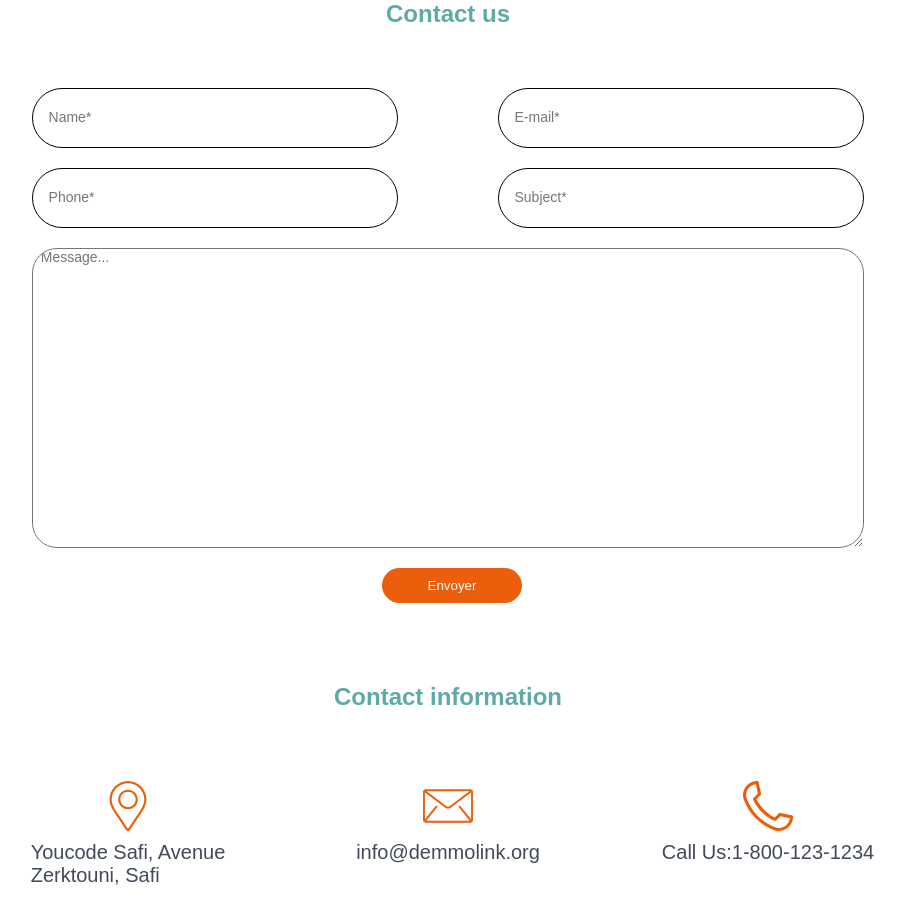
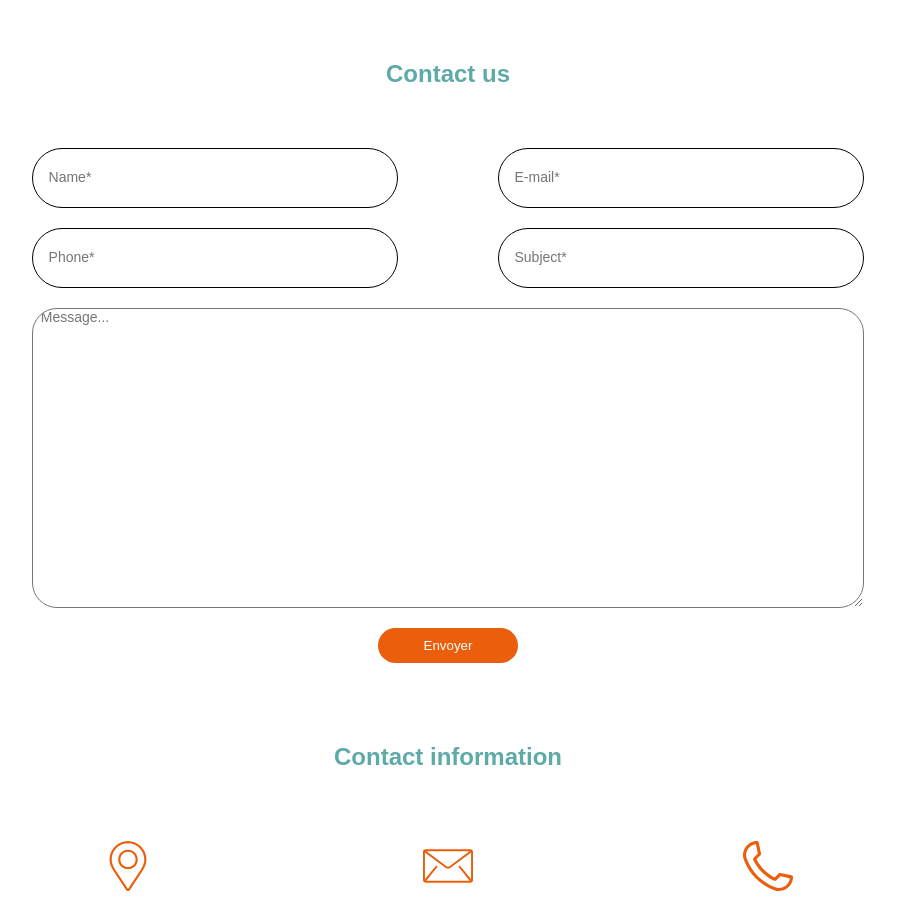
Before and after one commit to imane-0208/brief-4, a PHP site: page /contact_us.php in a window 1280 px wide. Shown: the part 107-1007 px from the top of the page, without its empty margins (192-1097 px from the left). Run offline with PHP 8.4, Linux system fonts and the light colour scheme; style sheets or scripts are compiled from the project's sources; some libraries are stand-ins or nearby versions.

Commit message:
odification

```diff
--- a/partie_front_end/add-apprenant.php
+++ b/partie_front_end/add-apprenant.php
@@ -14,12 +14,7 @@ if(isset($_POST['submit'])){
 
     mysqli_query($con,$insert);
 
-
-
     header('location:dashboard.php');
-
-
-
 
 }
 
--- a/partie_front_end/contact_us.php
+++ b/partie_front_end/contact_us.php
@@ -24,7 +24,7 @@
         <input  type="tel" placeholder="    Phone*" required >
         <input  type="text" placeholder="    Subject*" required >
         <textarea id="contact-message" placeholder="  Message..." rows="10" cols="84" required ></textarea>
-        <input type="submit" id="button-contact" value="Envoyer">
+        <div class="div-botton"><input type="submit" id="button-contact" value="Envoyer"></div>
 
        </form>
     </center>
@@ -35,7 +35,7 @@
 
       <div class="blok1">
           <img src="images/pin (1).svg" alt="icone localisation">
-          <p>Youcode Safi, Avenue <br>Zerktouni, Safi</p>
+          <p>Youcode Safi, Avenue Zerktouni, Safi</p>
       </div>
 
       <div class="blok2">
--- a/partie_front_end/styles/_contact.scss
+++ b/partie_front_end/styles/_contact.scss
@@ -1,6 +1,7 @@
 // formulaire
 
 .title-contact {
+    margin-top: $margin-bottom;
     @include text-contact()
 }
 
@@ -11,6 +12,7 @@
     font-size: 15px;
     color: $text-color;
     justify-content: center;
+    align-items: center;
     justify-content: space-between;
     margin-bottom: $margin-bottom;
 
@@ -29,10 +31,20 @@
 
     }
 
-    #button-contact {
-        @include botton(140px);
-        transform: translateX(350px);
+    .div-botton {
+        width: 100%;
+        display: flex;
+        justify-content: center;
+        align-items: center;
+
+        #button-contact {
+            @include botton(140px);
+
+        }
+
+
     }
+
 
     ::placeholder {
         font-size: 14px;
@@ -82,6 +94,7 @@
         P {
             font-size: 20px;
             color: $text-color;
+            text-align: center;
 
             &:hover {
                 color: $hover-color;
--- a/partie_front_end/styles/_footer.scss
+++ b/partie_front_end/styles/_footer.scss
@@ -71,9 +71,7 @@ footer {
         }
     }
 
-    .phone {
-        transform: translateY(20px);
-    }
+
 
 
 }
--- a/partie_front_end/styles/_modal.scss
+++ b/partie_front_end/styles/_modal.scss
@@ -9,8 +9,8 @@
 .popup-add {
     position: absolute;
     background-color: rgba(0, 0, 0, 0.6);
-    width: 100%;
-    height: 100%;
+    width: 100vw;
+    height: 100vh;
     display: none;
     justify-content: center;
     align-items: center;
--- a/partie_front_end/styles/style.css
+++ b/partie_front_end/styles/style.css
@@ -220,11 +220,6 @@ footer .footer-media i:hover {
   -webkit-transition: 500ms;
   transition: 500ms;
   color: #EB5E0B;
-}
-
-footer .phone {
-  -webkit-transform: translateY(20px);
-          transform: translateY(20px);
 }
 
 @media only screen and (max-width: 600px) {
@@ -1404,6 +1399,7 @@ h4 {
     }
 } */
 .title-contact {
+  margin-top: 60px;
   text-align: center;
   color: #5EAAA8;
   margin-bottom: 60px;
@@ -1421,6 +1417,9 @@ h4 {
   -webkit-box-pack: center;
       -ms-flex-pack: center;
           justify-content: center;
+  -webkit-box-align: center;
+      -ms-flex-align: center;
+          align-items: center;
   -webkit-box-pack: justify;
       -ms-flex-pack: justify;
           justify-content: space-between;
@@ -1436,15 +1435,26 @@ h4 {
   outline: none;
 }
 
-.formualire-contact #button-contact {
+.formualire-contact .div-botton {
+  width: 100%;
+  display: -webkit-box;
+  display: -ms-flexbox;
+  display: flex;
+  -webkit-box-pack: center;
+      -ms-flex-pack: center;
+          justify-content: center;
+  -webkit-box-align: center;
+      -ms-flex-align: center;
+          align-items: center;
+}
+
+.formualire-contact .div-botton #button-contact {
   height: 35px;
   width: 140px;
   background-color: #EB5E0B;
   color: white;
   border: none;
   outline: none;
-  -webkit-transform: translateX(350px);
-          transform: translateX(350px);
 }
 
 .formualire-contact ::-webkit-input-placeholder {
@@ -1512,6 +1522,7 @@ h4 {
 .contact-information div P {
   font-size: 20px;
   color: #42495B;
+  text-align: center;
 }
 
 .contact-information div P:hover {
@@ -1571,8 +1582,8 @@ iframe {
 .popup-add {
   position: absolute;
   background-color: rgba(0, 0, 0, 0.6);
-  width: 100%;
-  height: 100%;
+  width: 100vw;
+  height: 100vh;
   display: none;
   -webkit-box-pack: center;
       -ms-flex-pack: center;
```
Also changed, not shown: partie_front_end/dashboard.php (+9 -7 lines), partie_front_end/delete.php (+6 -6 lines), partie_front_end/inscription.php (deleted, +0 -7 lines), partie_front_end/login.php (+25 -3 lines), partie_front_end/action.js (deleted), trello/trello.png (added), trello/trello2.png (added), trello/trello3.png (added), trello/trello4.png (added), trello/trello5.png (added), 1 other file.
